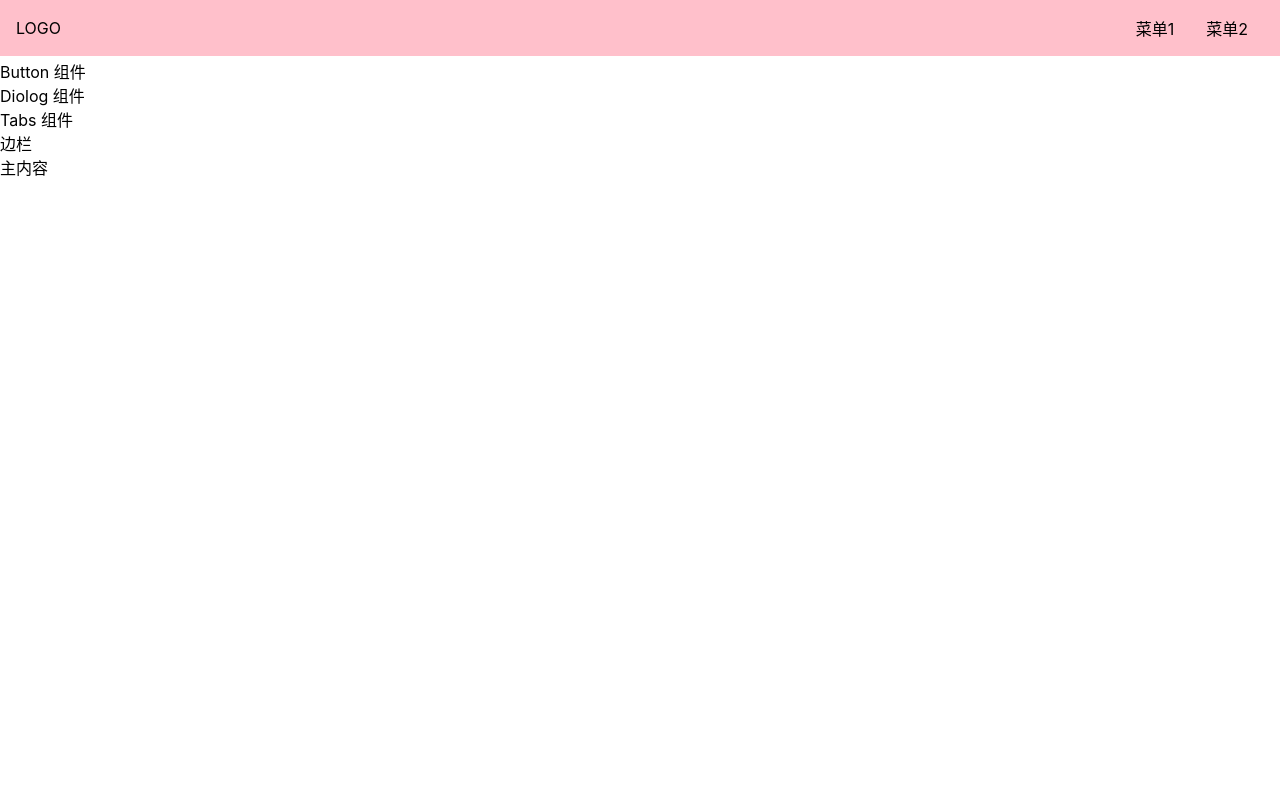
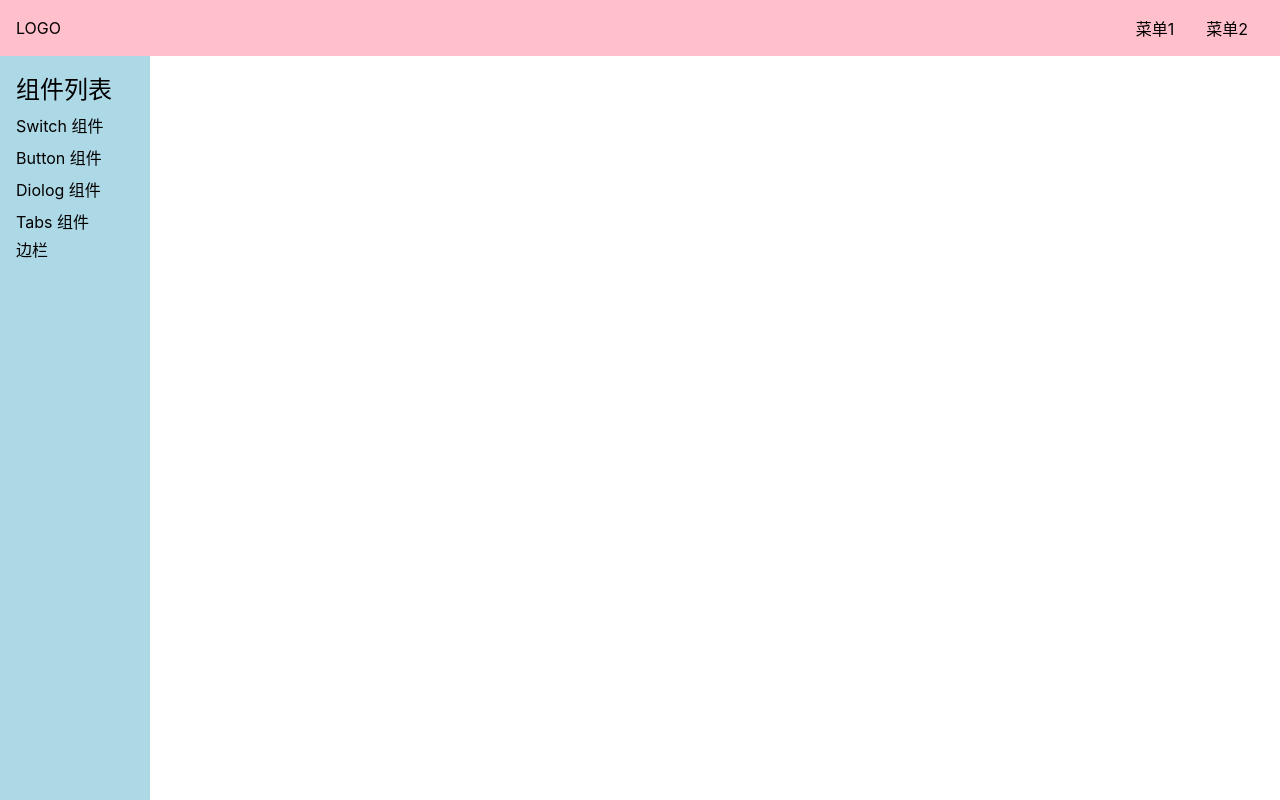
Before and after one commit to Shiqi1998q/UI, a Vue app: page /#/doc in a window 1280 px wide. Built offline with nearby package versions, Linux system fonts and the light colour scheme.

Commit message:
aside css 1

```diff
--- a/src/views/Doc.vue
+++ b/src/views/Doc.vue
@@ -23,3 +23,53 @@ export default {
   components: { Topnav },
 };
 </script>
+<style lang="scss" scoped>
+.layout {
+  display: flex;
+  flex-direction: column;
+  height: 100vh;
+  > .nav {
+    flex-shrink: 0;
+  }
+  > .content {
+    flex-grow: 1;
+    padding-top: 60px;
+    padding-left: 156px;
+    @media (max-width: 500px) {
+      padding-left: 0;
+    }
+  }
+}
+.content {
+  display: flex;
+  > aside {
+    flex-shrink: 0;
+  }
+  > main {
+    flex-grow: 1;
+    padding: 16px;
+    background: lightgreen;
+  }
+}
+aside {
+  background: lightblue;
+  width: 150px;
+  padding: 16px;
+  position: fixed;
+  top: 0;
+  left: 0;
+  padding-top: 70px;
+  height: 100%;
+  > h2 {
+    margin-bottom: 4px;
+  }
+  > ol {
+    > li {
+      padding: 4px 0;
+    }
+  }
+}
+main {
+  overflow: auto;
+}
+</style>
--- a/src/views/Home.vue
+++ b/src/views/Home.vue
@@ -8,7 +8,7 @@
         <a href="http://github.com" target="_blank" rel="noopener noreferrer"
           >Github</a
         >
-        <<router-link to="/doc">开始<</router-link>
+        <router-link to="/doc">开始</router-link>
         <!-- 使用的vue-router不能使用a标签，使用router-link实现内部跳转 -->
       </p>
     </div>
```
